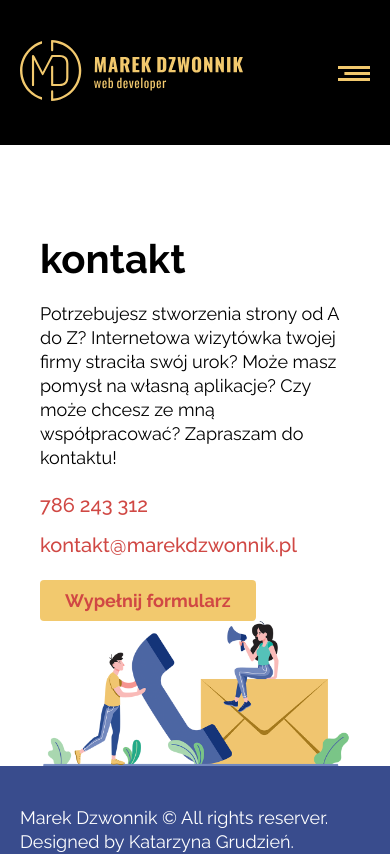
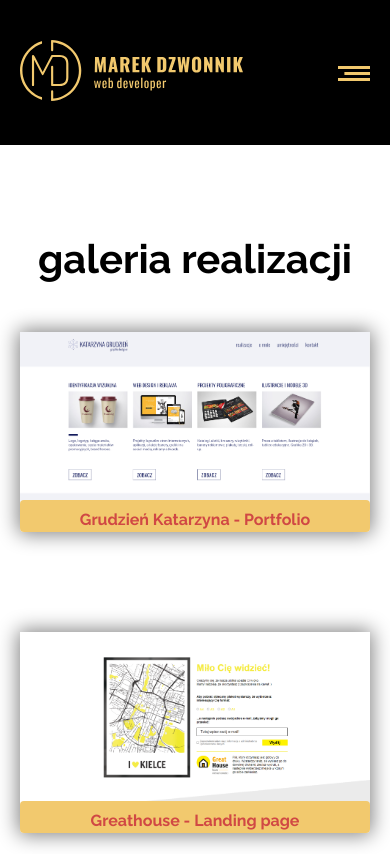
Before and after one commit to MarekDzw/Portfolio, a Vue app: page /portfolio in a window 390 px wide. Shown: the top 854 px of the page. Built offline with nearby package versions, Linux system fonts and the light colour scheme.

Commit message:
portfolio dodane

```diff
--- a/src/components/Button.vue
+++ b/src/components/Button.vue
@@ -32,14 +32,14 @@ button {
     width: 100%;
     height: 100%;
     z-index: 1;
-    transition: all 250ms;
+    transition: all 400ms;
     opacity: 0;
     transform: translate(-100%, -10%) rotate(-40deg);
     background-color: rgba(255, 255, 255, 0.9);
   }
   &:hover:before {
-    opacity: 1;
-    transform: translate(100%, -10%) rotate(-40deg);
+    opacity: 0.7;
+    transform: translate(80%, -10%) rotate(-40deg);
   }
 }
 </style>
--- /dev/null
+++ b/src/components/PortfolioItem.vue
@@ -0,0 +1,155 @@
+<template>
+  <div class="portfolio-item">
+    <a :href="portfolio.link" target="blank">
+      <img v-bind:src="portfolio.img" alt />
+    </a>
+    <div class="overlay" @click.stop="showAll" v-bind:class="{ active: isActive }">
+      <div class="overlay-title">
+        <h4>{{ portfolio.title }}</h4>
+      </div>
+      <div class="overlay-content">
+        <p>{{ portfolio.description }}</p>
+      </div>
+    </div>
+  </div>
+</template>
+
+<script>
+export default {
+  name: "PortfolioTile",
+  props: ["portfolio"],
+  data() {
+    return {
+      isActive: false
+    };
+  },
+  methods: {
+    showAll() {
+      this.isActive = !this.isActive;
+    }
+  }
+};
+</script>
+
+<style lang="scss" scoped>
+.portfolio-item {
+  position: relative;
+  width: 33%;
+  overflow: hidden;
+  padding-bottom: 40px;
+  border-bottom-left-radius: 4px;
+  border-bottom-right-radius: 4px;
+  box-shadow: 0px 0px 20px 2px grey;
+  transition: all 250ms;
+  &:hover {
+    transform: translate(10px, 10px) scale(1.1);
+  }
+}
+img {
+  width: 100%;
+  height: 100%;
+  object-fit: cover;
+  transition: all 0.5s;
+}
+h4 {
+  font-size: 20px;
+}
+.overlay {
+  position: absolute;
+  top: 83%;
+  bottom: 0;
+  color: #d04844;
+  width: 100%;
+  height: 100%;
+  overflow: hidden;
+  font-weight: bold;
+  transition: all 0.5s;
+  cursor: pointer;
+  &-title {
+    background: #f2c96e;
+    padding: 10px 0;
+    border-radius: 4px;
+    position: relative;
+    overflow: hidden;
+    &:before {
+      content: "";
+      position: absolute;
+      top: 0;
+      left: 0;
+      width: 100%;
+      height: 100%;
+      z-index: 1;
+      transition: all 400ms;
+      opacity: 0;
+      transform: translate(-100%, -10%) rotate(-40deg);
+      background-color: rgba(255, 255, 255, 0.9);
+    }
+    &:hover:before {
+      opacity: 0.7;
+      transform: translate(80%, -10%) rotate(-40deg);
+    }
+  }
+  &-content {
+    margin-top: -5px;
+    padding-top: 10px;
+    background: #ffecc3;
+    height: 100%;
+    transition: all 50ms;
+    transition-delay: 400ms;
+  }
+}
+.active {
+  top: 50%;
+  .overlay-content {
+    opacity: 1;
+    transition-delay: 0s;
+  }
+}
+@media (max-width: 1250px) {
+  .portfolio-item {
+    width: 48%;
+    padding-bottom: 25px;
+    &:hover {
+      transform: none;
+    }
+  }
+
+  .active {
+    top: 50%;
+  }
+}
+@media (max-width: 769px) {
+  .portfolio-item {
+    width: 100%;
+    margin-bottom: 100px;
+  }
+  .overlay {
+    top: 88%;
+    &-content p {
+      font-size: initial;
+    }
+  }
+  h4 {
+    font-size: initial;
+  }
+  .active {
+    top: 60%;
+  }
+}
+@media (max-width: 510px) {
+  .overlay {
+    top: 84%;
+  }
+  .active {
+    top: 50%;
+  }
+}
+@media (max-width: 375px) {
+  .overlay {
+    top: 80%;
+  }
+  .active {
+    top: 40%;
+  }
+}
+</style>
--- a/src/router/index.js
+++ b/src/router/index.js
@@ -2,7 +2,6 @@ import Vue from "vue";
 import Router from "vue-router";
 import Home from "../views/Home.vue";
 import Services from "../views/Services.vue";
-import Partnership from "../views/Partnership.vue";
 import Porfolio from "../views/Portfolio.vue";
 
 Vue.use(Router);
@@ -21,11 +20,6 @@ const router = new Router({
       component: Services
     },
     {
-      path: "/partnership",
-      name: "partnership",
-      component: Partnership
-    },
-    {
       path: "/portfolio",
       name: "portfolio",
       component: Porfolio
--- a/src/store.js
+++ b/src/store.js
@@ -4,7 +4,6 @@ export const store = Vue.observable({
   isNavOpen: false,
   navItems: [
     { title: "usługi", url: "/services", page: true },
-    { title: "współpraca", url: "/partnership", page: true },
     { title: "portfolio", url: "/portfolio", page: true },
     { title: "kontakt", url: "#contact", page: false }
   ],
@@ -63,8 +62,8 @@ export const store = Vue.observable({
         mail: "kontakt@marekdzwonnik.pl"
       },
       button: {
-        text: "Wypełnij formularz",
-        link: "/contact"
+        text: "",
+        link: ""
       },
       background: {
         all: false,
@@ -118,6 +117,20 @@ export const store = Vue.observable({
       },
       class: "color-rd"
     }
+  ],
+  portfolio: [
+    {
+      title: "Grudzień Katarzyna - Portfolio",
+      link: "https://grudzienkatarzyna.pl/",
+      description: "Strona portfolio dla grafika.",
+      img: require("@/assets/img/grudzien.png")
+    },
+    {
+      title: "Greathouse - Landing page",
+      link: "https://greathouse.pl/",
+      description: "Landing page do plakatu dla biura nieruchomości. ",
+      img: require("@/assets/img/greathouse.png")
+    }
   ]
 });
 export const mutations = {
--- a/src/views/Home.vue
+++ b/src/views/Home.vue
@@ -13,11 +13,7 @@
         </div>
       </div>
     </div>
-    <div class="dark-bg">
-      <div class="wrapper padding">
-        <Partner />
-      </div>
-    </div>
+
     <NextPage v-bind:sections="store.sections[1]" />
     <NextPage id="contact" class="pad-btm-reset" v-bind:sections="store.sections[2]" />
   </div>
@@ -26,7 +22,6 @@
 <script>
 import NextPage from "../components/NextPage.vue";
 import Tile from "../components/Tile.vue";
-import Partner from "../components/Partner.vue";
 
 import { store } from "@/store.js";
 
@@ -34,8 +29,7 @@ export default {
   name: "home",
   components: {
     NextPage,
-    Tile,
-    Partner
+    Tile
   },
   data() {
     return {
--- a/src/views/Partnership.vue
+++ /dev/null
@@ -1,25 +0,0 @@
-<template>
-  <div class="wrapper pad-btm-reset">
-    <NextPage id="contact" class="pad-btm-reset" v-bind:sections="store.sections[2]" />
-  </div>
-</template>
-
-<script>
-import NextPage from "../components/NextPage.vue";
-
-import { store } from "@/store.js";
-
-export default {
-  name: "partnership",
-  components: {
-    NextPage
-  },
-  data() {
-    return {
-      store
-    };
-  }
-};
-</script>
-
-<style></style>
--- a/src/views/Portfolio.vue
+++ b/src/views/Portfolio.vue
@@ -1,18 +1,26 @@
 <template>
-  <div class="wrapper pad-btm-reset">
+  <div class="pad-btm-reset">
+    <div class="wrapper column center">
+      <h2 class="padding">galeria realizacji</h2>
+      <div class="portfolio-items">
+        <PortfolioItem v-for="(item) in store.portfolio" :key="item.id" v-bind:portfolio="item" />
+      </div>
+    </div>
     <NextPage id="contact" class="pad-btm-reset" v-bind:sections="store.sections[2]" />
   </div>
 </template>
 
 <script>
 import NextPage from "../components/NextPage.vue";
+import PortfolioItem from "../components/PortfolioItem.vue";
 
 import { store } from "@/store.js";
 
 export default {
   name: "portfolio",
   components: {
-    NextPage
+    NextPage,
+    PortfolioItem
   },
   data() {
     return {
@@ -22,4 +30,17 @@ export default {
 };
 </script>
 
-<style></style>
+<style>
+.center {
+  text-align: center;
+}
+.portfolio-items {
+  display: flex;
+  justify-content: space-evenly;
+}
+@media (max-width: 769px) {
+  .portfolio-items {
+    flex-direction: column;
+  }
+}
+</style>
```
Also changed, not shown: src/assets/img/greathouse.png (added), src/assets/img/grudzien.png (added).
